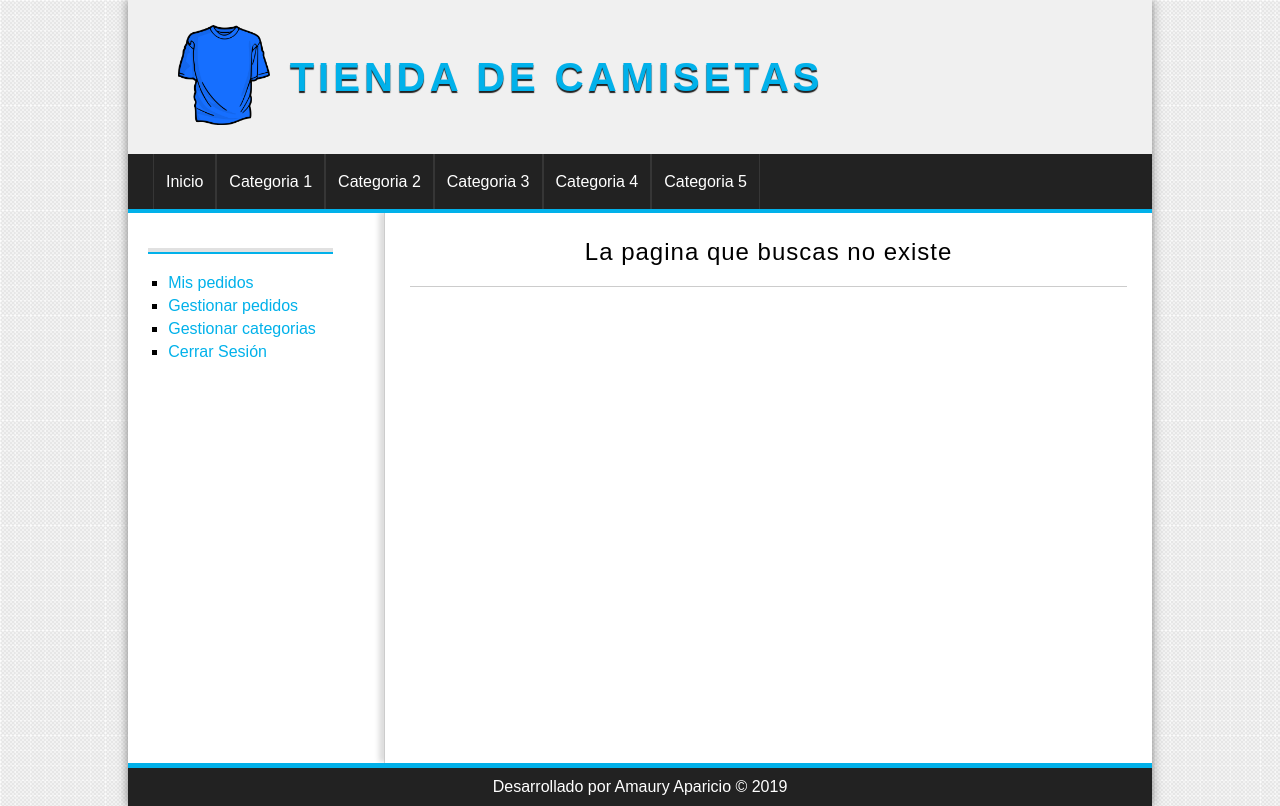
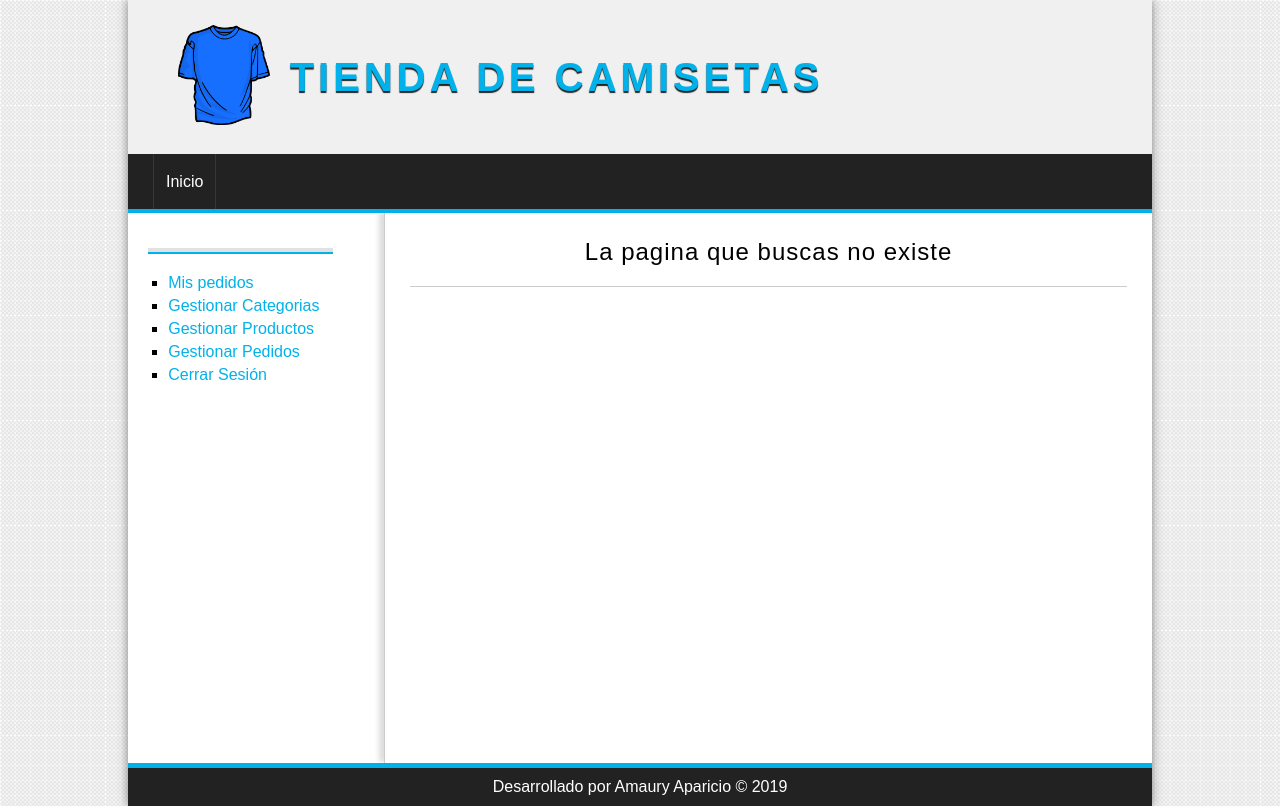
Before and after one commit to AmauryAparicio/Tienda-Virtual, a PHP site: page /Proyecto2PHP/categoria/base_url in a window 1280 px wide. Run offline with PHP 8.4, Linux system fonts and the light colour scheme; the visitor is signed in with stand-in values (Sample User, id 1).

Commit message:
Dia 6, se empezo a crear las secciones de categorias

```diff
--- a/assets/css/styles.css
+++ b/assets/css/styles.css
@@ -15,6 +15,15 @@ a:visited{
 }
 a:hover{
     color: #555555;
+}
+table{
+    text-align: center;
+    width: 100%;
+    border: 1px solid #555;
+}
+td{
+    border-top: 1px solid #ccc;
+    padding: 2px;
 }
 /* Container */
 .container{
@@ -164,8 +173,13 @@ input[type="submit"], input[type="button"], button, .button{
     cursor: pointer;
 }
 .button{
+    text-align: center;
     background: #33ae3d;
     text-decoration: none;
+}
+.button-small{
+    width: 150px;
+    margin: 0px auto 20px auto;
 }
 label, input[type="submit"], input[type="button"], button{
     display: block;
--- a/controllers/CategoriaController.php
+++ b/controllers/CategoriaController.php
@@ -1,8 +1,22 @@
 <?php
+
+require_once 'models/categoria.php';
 
 //controlador de las categorias
 class CategoriaController{
     public function index(){
-        echo "Controlador Categoria, Accion Index.";
+        Utils::isAdmin();
+        $categoria = new Categoria();
+        $categorias = $categoria->getAll();
+        require_once 'views/categoria/index.php';
+    }
+
+    public function crear(){
+        Utils::isAdmin();
+        require_once 'views/categoria/crear.php';
+    }
+
+    public function save(){
+        Utils::isAdmin();
     }
 }
--- a/helpers/utils.php
+++ b/helpers/utils.php
@@ -9,4 +9,11 @@ class Utils{
         }
         return $name;
     }
+    public function isAdmin(){
+        if(!isset($_SESSION['admin'])){
+            header("Location:".base_url);
+        } else{
+            return true;
+        }
+    }
 }
--- /dev/null
+++ b/models/categoria.php
@@ -0,0 +1,34 @@
+<?php
+// Se crea la clase categoria en los modelos
+class Categoria{
+    //variables privadas para usarse dentro de la funcion
+    private $id;
+    private $nombre;
+    private $db;
+
+    //constructor de conexion a la base de datos
+    public function __construct(){
+        $this->db = Database::connect();
+    }
+    function getId(){
+		return $this->id;
+	}
+
+	function setId($id){
+		$this->id = $id;
+	}
+
+	function getNombre(){
+		return $this->nombre;
+	}
+
+	function setNombre($nombre){
+		$this->nombre = $nombre;
+    }
+
+    public function getAll(){
+        $sql = "SELECT * FROM categorias;";
+        $categorias = $this->db->query($sql);
+        return $categorias;
+    }
+}
--- a/models/usuario.php
+++ b/models/usuario.php
@@ -81,7 +81,7 @@ class Usuario{
         $this->imagen = $imagen;
     }
 
-    //funcion dedicada a hacer el ingreso de datos por parte del registro a la base de datos
+    //metodo para hacer el ingreso de datos por parte del registro a la base de datos
     public function save(){
         /*Se aplican los get para el ingreso de datos dentro de la query*/
         $sql = "INSERT INTO usuarios VALUES(NULL, '{$this->getNombre()}', '{$this->getApellidos()}', '{$this->getEmail()}', '{$this->getPassword()}', 'user', NULL)";
@@ -96,6 +96,7 @@ class Usuario{
         return $result;
     }
 
+    //metodo para el login de usuarios
     public function login(){
         $result = false;
         $email = $this->email;
--- a/views/layouts/header.php
+++ b/views/layouts/header.php
@@ -23,22 +23,7 @@
         <nav id="menu">
             <ul>
                 <li>
-                    <a href="#">Inicio</a>
-                </li>
-                <li>
-                    <a href="#">Categoria 1</a>
-                </li>
-                <li>
-                    <a href="#">Categoria 2</a>
-                </li>
-                <li>
-                    <a href="#">Categoria 3</a>
-                </li>
-                <li>
-                    <a href="#">Categoria 4</a>
-                </li>
-                <li>
-                    <a href="#">Categoria 5</a>
+                    <a href="<?=base_url?>">Inicio</a>
                 </li>
             </ul>
         </nav>
--- a/views/layouts/sidebar.php
+++ b/views/layouts/sidebar.php
@@ -23,8 +23,9 @@
                         <ul>
                             <li><a href="#">Mis pedidos</a></li>
                             <?php if(isset($_SESSION['admin'])): ?>
-                        <li><a href="#">Gestionar pedidos</a></li>
-                        <li><a href="#">Gestionar categorias</a></li>
+                                <li><a href="<?=base_url?>categoria/index">Gestionar Categorias</a></li>
+                                <li><a href="#">Gestionar Productos</a></li>
+                                <li><a href="#">Gestionar Pedidos</a></li>
                             <?php endif; ?>
                             <li><a href="<?=base_url?>usuario/logout">Cerrar Sesión</a></li>
                         </ul>
```
Also changed, not shown: views/categoria/crear.php (added, +7 -0 lines), views/categoria/index.php (added, +16 -0 lines). Lines whose indentation alone changed are shown as unchanged.
